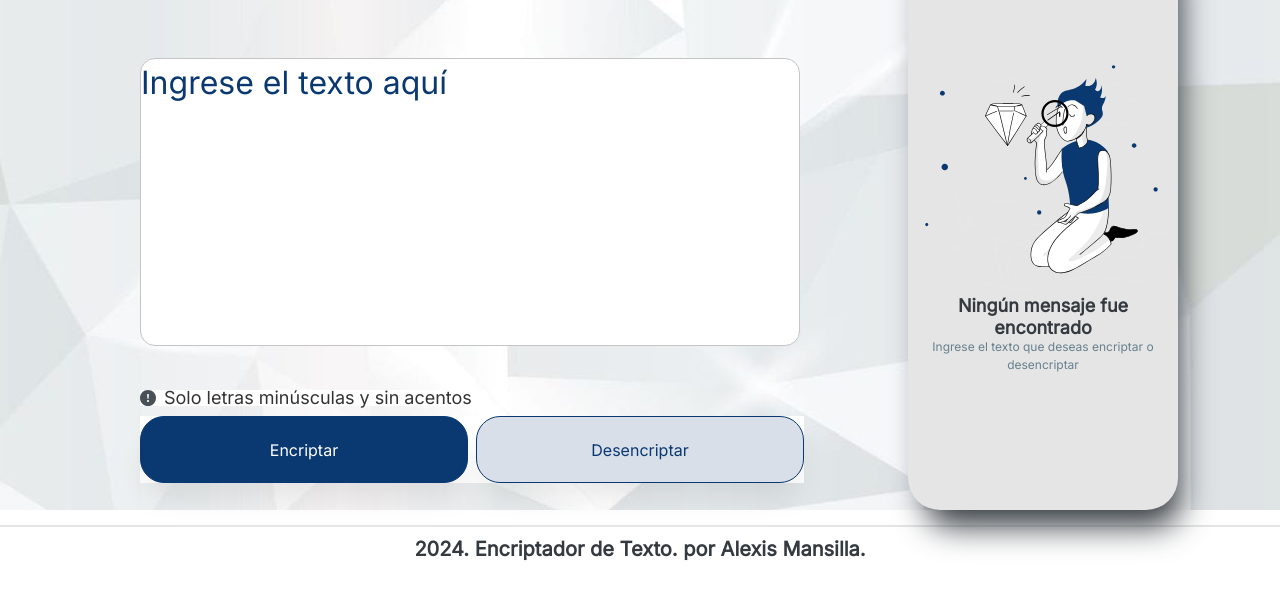
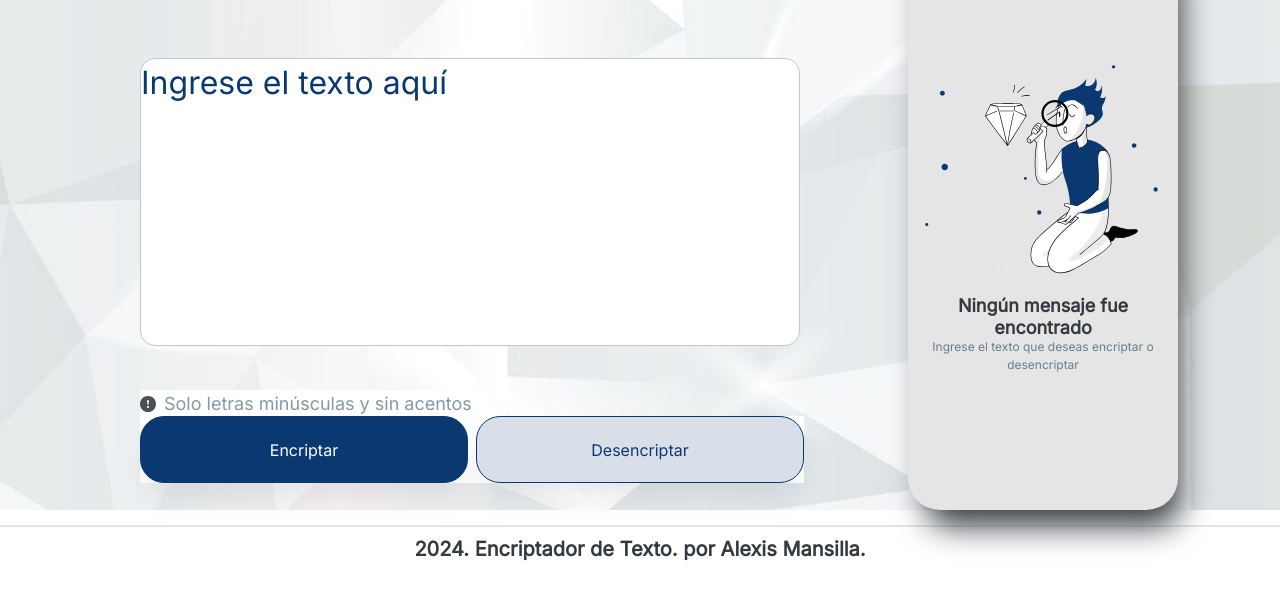
Before and after one commit to AlexizMansilla/Encriptador-de-text, a plain HTML site: page index.html in a window 1280 px wide. Shown: the part 110-710 px from the top of the page. Drawn offline with Linux system fonts and the light colour scheme.

Commit message:
se vuelve atras

```diff
--- a/css/estilos.css
+++ b/css/estilos.css
@@ -104,9 +104,9 @@ main{
     font-style: normal;
     font-weight: 400;
     font-size: 18px;
-    line-height: 10%;
+    line-height: 150%;
     opacity: 0.8;
-    color: none;
+    color: var(--Medium-Gray);
 }
 
 .encriptador-contenedor{
```
